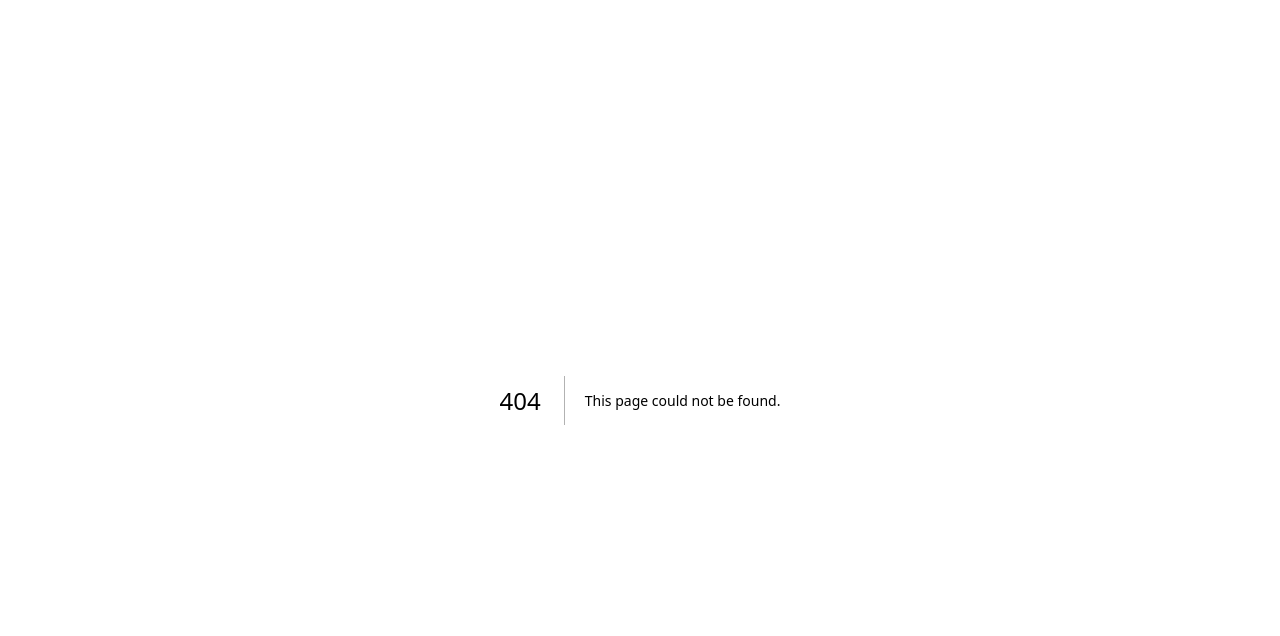
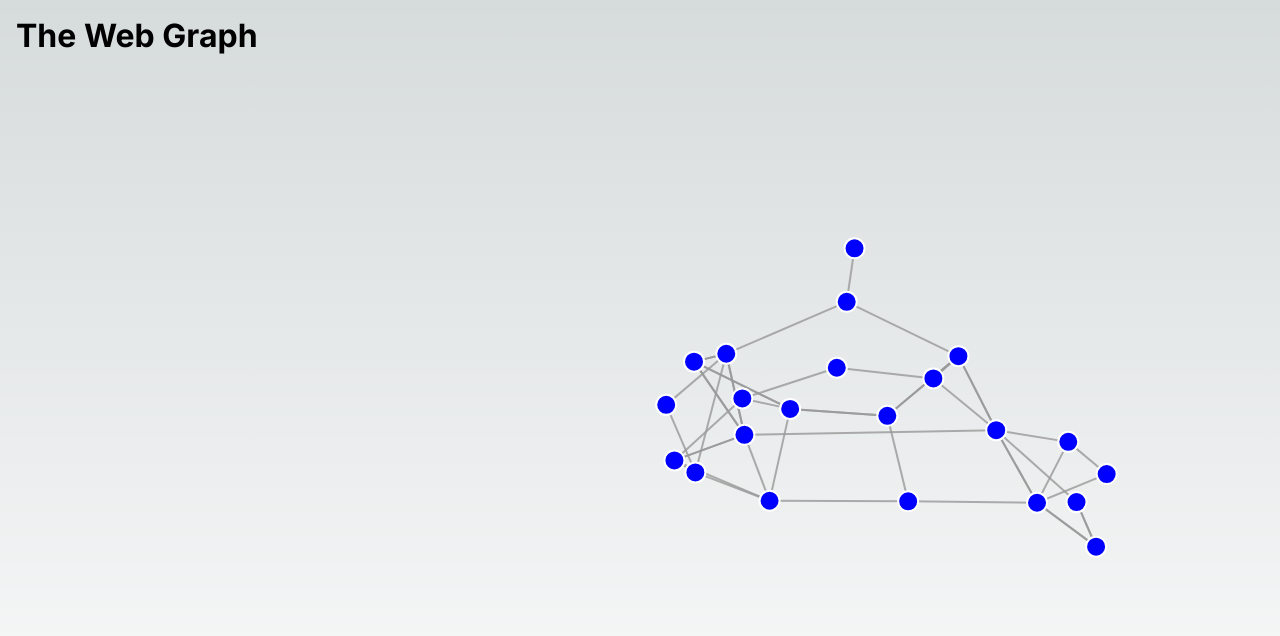
Before and after one commit to JoseGomez14/page-rank, a Next.js app: page /webg in a window 1280 px wide. Before the commit this address had no page. Shown: the top 636 px of the page. Built offline with nearby package versions, Linux system fonts and the light colour scheme.

Commit message:
Create Graph of the web

```diff
--- /dev/null
+++ b/src/components/Graph.js
@@ -0,0 +1,87 @@
+import { useEffect, useRef } from "react";
+import * as d3 from "d3";
+import { WebNetwork } from "@/web/webNetwork";
+import { Inter } from "next/font/google";
+
+const inter = Inter({ subsets: ["latin"] });
+
+function Graph() {
+  const ref = useRef();
+
+  const nodes = Object.keys(WebNetwork).map((key) => {
+    return { id: key };
+  });
+
+  const links = Object.keys(WebNetwork).map((key) => {
+    return WebNetwork[key].links.map((link) => {
+      return { source: key, target: link, value: 1 };
+    });
+  });
+
+  const data = {
+    nodes: nodes,
+    links: links.flat(),
+  };
+
+  useEffect(() => {
+    const svg = d3.select(ref.current);
+    const width = +svg.attr("width");
+    const height = +svg.attr("height");
+
+    const simulation = d3
+      .forceSimulation()
+      .force(
+        "link",
+        d3.forceLink().id((d) => d.id)
+      )
+      .force("charge", d3.forceManyBody().strength(-200))
+      .force("center", d3.forceCenter(width / 2, height / 2));
+
+    const link = svg
+      .append("g")
+      .attr("stroke", "#999")
+      .attr("stroke-opacity", 0.8)
+      .attr("stroke-width", 2)
+      .selectAll("line")
+      .data(data.links)
+      .join("line");
+
+    const node = svg
+      .append("g")
+      .attr("stroke", "#fff")
+      .attr("stroke-width", 2)
+      .selectAll("circle")
+      .data(data.nodes)
+      .join("circle")
+      .attr("r", 10)
+      .attr("fill", "blue");
+
+    const ticked = () => {
+      link
+        .attr("x1", (d) => d.source.x)
+        .attr("y1", (d) => d.source.y)
+        .attr("x2", (d) => d.target.x)
+        .attr("y2", (d) => d.target.y);
+
+      node.attr("cx", (d) => d.x).attr("cy", (d) => d.y);
+    };
+
+    simulation.nodes(data.nodes).on("tick", ticked);
+
+    simulation.force("link").links(data.links);
+  }, [data]);
+
+  return (
+    <div style={{margin: '1rem'}}>
+      <h1 className={inter.className}>The Web Graph</h1>
+      <svg
+        ref={ref}
+        width="1700"
+        height="800"
+        style={{ margin: "0 auto", height: "100vh" }}
+      ></svg>
+    </div>
+  );
+}
+
+export default Graph;
--- a/src/pages/index.js
+++ b/src/pages/index.js
@@ -6,6 +6,7 @@ import { useEffect, useState } from "react";
 import { SearchIcon, SettingsIcon } from "@/components/iconos";
 import SettingsModal from "@/components/settingsModal";
 import UserPreferences from "@/utils/UserPreferences";
+import Graph from "@/components/Graph";
 
 const inter = Inter({ subsets: ["latin"] });
 
--- /dev/null
+++ b/src/pages/webg/index.js
@@ -0,0 +1,24 @@
+import Graph from '@/components/Graph';
+
+const graphData = {
+  nodes: [
+    { id: 'A' },
+    { id: 'B' },
+    { id: 'C' },
+    { id: 'D' },
+    { id: 'E' }
+  ],
+  links: [
+    { source: 'A', target: 'B', value: 1 },
+    { source: 'A', target: 'C', value: 2 },
+    { source: 'B', target: 'D', value: 3 },
+    { source: 'C', target: 'D', value: 4 },
+    { source: 'D', target: 'E', value: 5 }
+  ]
+};
+
+function webg() {
+  return <Graph data={graphData} />;
+}
+
+export default webg;
--- a/src/web/webNetwork.js
+++ b/src/web/webNetwork.js
@@ -154,4 +154,11 @@ export const WebNetwork = {
     primaryTopic: "computers",
     secondaryTopics: ["science"],
   },
+  BC: {
+    title: "Best Cars",
+    description: "The latest news and reviews on cars",
+    links: ["TU", "XY"],
+    primaryTopic: "recreation",
+    secondaryTopics: ["reference"],
+  }
 };
```
